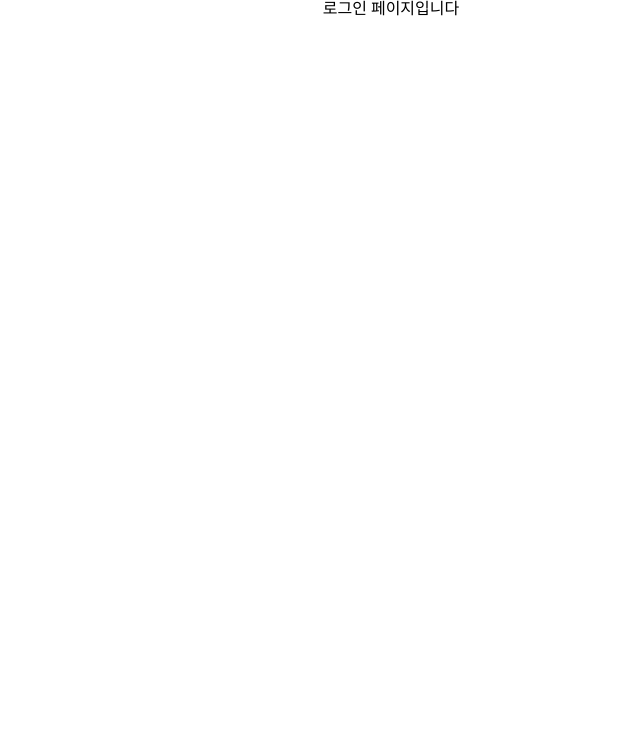
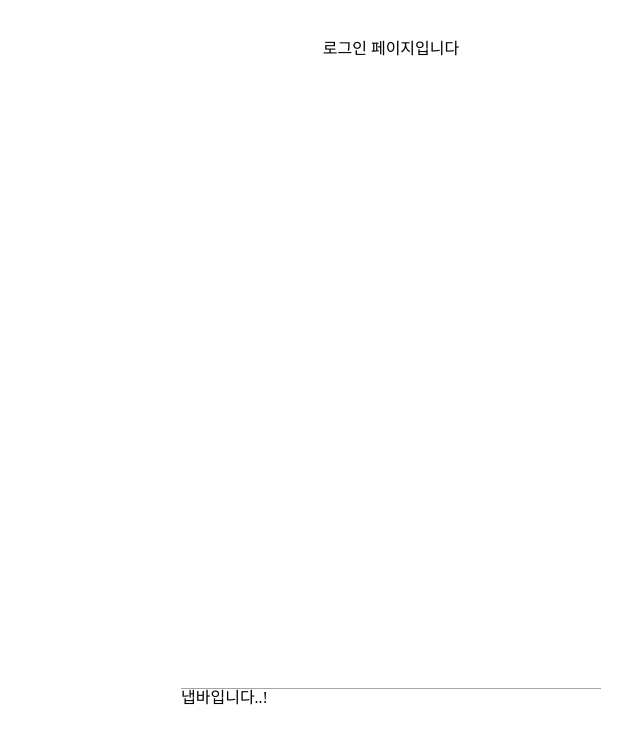
Before and after one commit to UMC-WEGO/WEGO_FE_React, a React (Vite) app in the folder WEGO_FE/: page / in a window 1280 px wide. Shown: the top 744 px of the page, without its empty margins (249-889 px from the left). Built offline with nearby package versions, Linux system fonts and the light colour scheme.

Commit message:
feat: 레이아웃에서 헤더와 냅바를 제거하고 필요한 페이지에서 따로 import해서 사용하도록 함, 사용하지 않는 css 전역 변수 제거, 일부 css 전역 변수 값 수정, gitignore에 package-lock.json 등록

```diff
--- a/WEGO_FE/src/components/navbar/Navbar.style.ts
+++ b/WEGO_FE/src/components/navbar/Navbar.style.ts
@@ -0,0 +1,12 @@
+import styled from 'styled-components';
+
+const Navbar = styled.div`
+  max-width: var(--size-max-width);
+  width: 100%;
+  height: var(--size-navbar);
+  position: fixed;
+  bottom: 5%;
+  border-top: 1px solid rgba(165, 165, 165, 1);
+`;
+
+export { Navbar };
--- a/WEGO_FE/src/components/navbar/Navbar.tsx
+++ b/WEGO_FE/src/components/navbar/Navbar.tsx
@@ -1,7 +1,8 @@
 import React from 'react';
+import * as S from './Navbar.style';
 
 function Navbar() {
-  return <div></div>;
+  return <S.Navbar>냅바입니다..!</S.Navbar>;
 }
 
 export default Navbar;
--- a/WEGO_FE/src/layout/AppLayout.style.ts
+++ b/WEGO_FE/src/layout/AppLayout.style.ts
@@ -2,10 +2,12 @@ import styled from 'styled-components';
 
 const AppContainer = styled.div`
   width: 100%;
-  height: 100vh;
+  height: 90%;
   display: flex;
   flex-direction: column;
   overflow: hidden;
+  border-radius: 25px;
+  /* background-color: #a3a3a3; // 테스트 용도 */
 `;
 
 const OutletContainer = styled.div`
--- a/WEGO_FE/src/layout/AppLayout.tsx
+++ b/WEGO_FE/src/layout/AppLayout.tsx
@@ -6,7 +6,7 @@ import Navbar from '../components/navbar/Navbar';
 const RootLayout = () => {
   return (
     <S.AppContainer>
-      <Header />
+      {/* <Header /> */}
       <S.OutletContainer>
         <Outlet />
       </S.OutletContainer>
--- a/WEGO_FE/src/styles/GlobalStyles.ts
+++ b/WEGO_FE/src/styles/GlobalStyles.ts
@@ -6,13 +6,14 @@ const GlobalStyle = createGlobalStyle`
 
   :root {
     /* color */
-    --color-gray-700: #262626;
-    --color-gray-600: #424242;
-    --color-gray-500: #696969;
-    --color-gray-400: #a5a5a5;
-    --color-gray-300: #d9d9d9;
-    --color-gray-200: #eaeaea;
-    --color-gray-100: #f6f6f6;
+    --color-black: #000000;
+    --color-gray-700: #262626; // 38 38 38
+    --color-gray-600: #424242; // 66 66 66
+    --color-gray-500: #696969; // 105 105 105
+    --color-gray-400: #a5a5a5; // 165 165 165
+    --color-gray-300: #d9d9d9; // 217 217 217
+    --color-gray-200: #eaeaea; // 234 234 234
+    --color-gray-100: #f6f6f6; // 246 246 246
     --color-white: #ffffff;
 
     --color-main-blue: #0059FF;
@@ -20,13 +21,10 @@ const GlobalStyle = createGlobalStyle`
     --color-naver-green: #03C75A;
 
     /* size => 어떻게 할까 고민중 (내일 회의에 물어보자) */
-    --size-max-width: 640px;
-    --size-inner-max-width: 590px;
+    --size-max-width: 420px;
     --size-min-width: 393px;
-    --size-header: 80px;
-    --size-navbar: 89px;
-    --size-side-gap: 24px;
-    --size-logo: 97px;
+    --size-min-height: 852px;
+    --size-navbar: 9vh;
   }
 
   * {
@@ -37,6 +35,7 @@ const GlobalStyle = createGlobalStyle`
 
   body {
     width: min(100%, var(--size-max-width));
+    height: 100vh;
     margin: 0 auto;
     background-color: #ffffff;
     font-family: 'Pretendard-Regular';
@@ -50,11 +49,14 @@ const GlobalStyle = createGlobalStyle`
     }
 
     #root {
-      height: 100vh;
+      display: flex;
+      flex-direction: column;
+      justify-content: center;
+      width: 100%;
+      height: 100%;
       position: absolute;
       overflow: hidden;
       max-width: var(--size-max-width);
-      width: 100%;
     }
 
     h1, h2, span, div {
```
Also changed, not shown: 1 other file (tests, documents, lock files or other folders).
